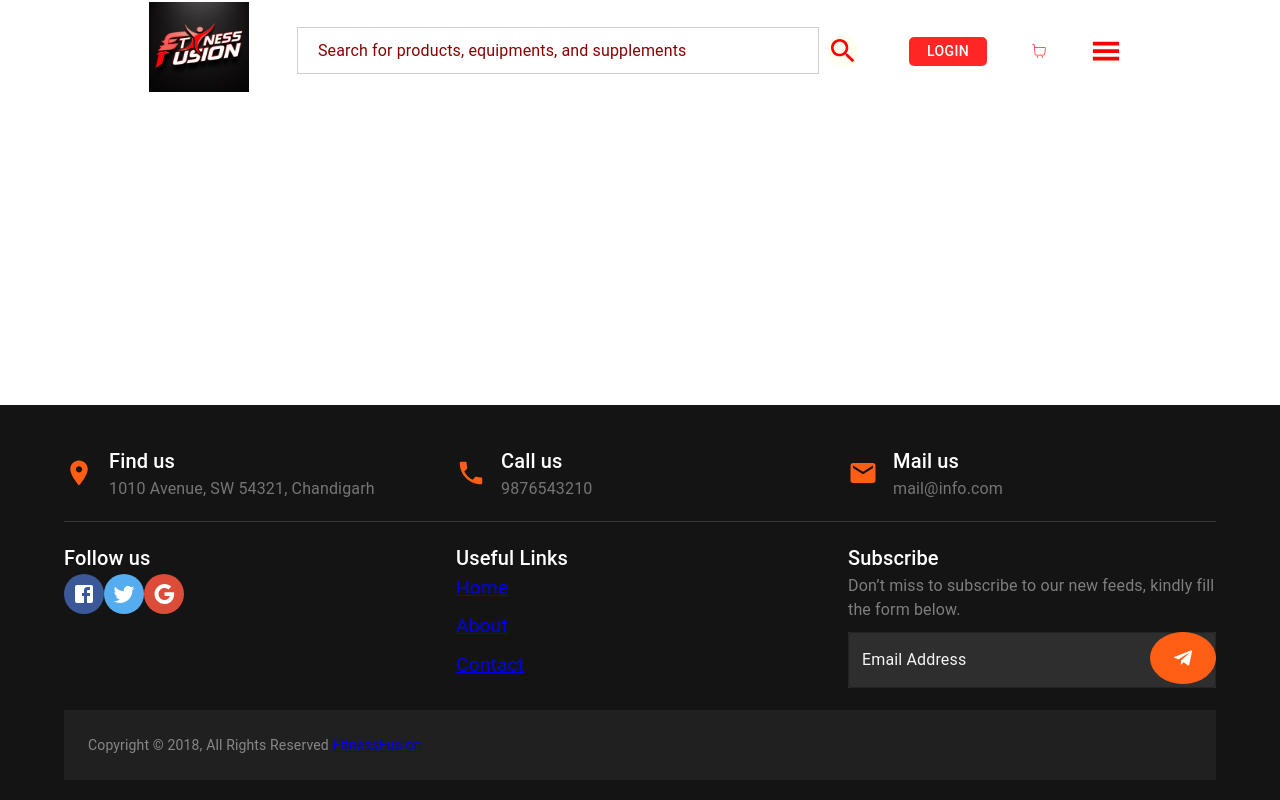
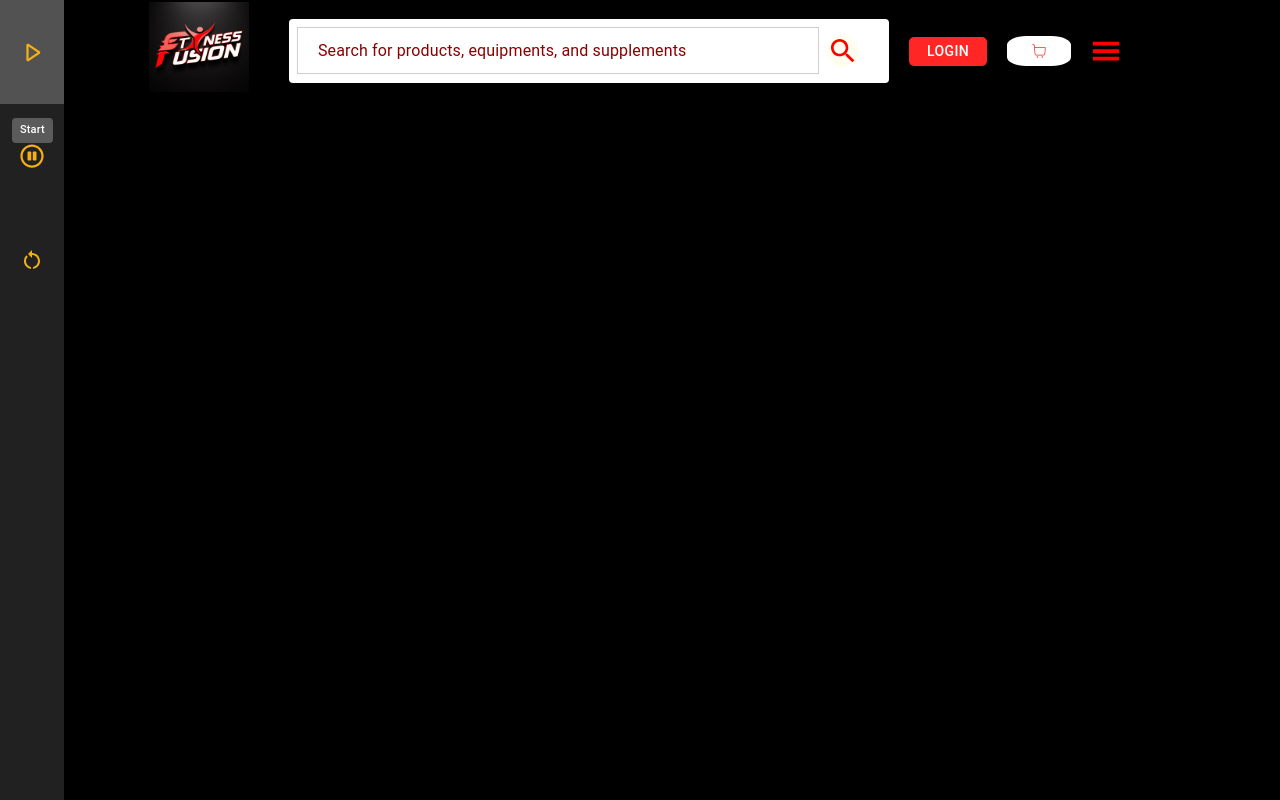
Before and after one commit to Kollishion/Fitness_App, a React (Create React App) app in the folder frontend/: page /advanced_workout in a window 1280 px wide. Shown: the top 800 px of the page. Built offline with nearby package versions, Linux system fonts and the light colour scheme.

Commit message:
backend update

```diff
--- a/frontend/src/App.js
+++ b/frontend/src/App.js
@@ -14,6 +14,9 @@ import "./App.css";
 import Workout from "./components/Workout";
 import Logout from "./pages/Logout";
 import Details from "./components/details/Details";
+import Beginner_Workout from "./pages/Beginner_Workout";
+import Intermediate_Workout from "./pages/Intermediate_Workout";
+import Advanced_Workout from "./pages/Advanced_Workout";
 
 const App = ({ isLoggedIn }) => {
   const location = useLocation();
@@ -57,6 +60,9 @@ const App = ({ isLoggedIn }) => {
           <Route path="/Workout" element={<Workout />} />
           <Route path="/logout" element={<Logout />} />
           <Route path="/details/:id" element={<Details />} />
+          <Route path="/beginner_workout" element={<Beginner_Workout />} />
+          <Route path="/intermediate_workout" element={<Intermediate_Workout />} />
+          <Route path="/advanced_workout" element={<Advanced_Workout />} />
         </Routes>
       </Box>
       {shouldShowFooter && <Footer />}
--- a/frontend/src/components/DifficultyBasedExercises.js
+++ b/frontend/src/components/DifficultyBasedExercises.js
@@ -5,7 +5,6 @@ import Card from "@mui/material/Card";
 import CardContent from "@mui/material/CardContent";
 import Typography from "@mui/material/Typography";
 import Button from "@mui/material/Button";
-import { Link } from "react-router-dom";
 
 const DifficultyBasedExercises = ({ difficultyLevel }) => {
   const [exercises, setExercises] = useState([]);
@@ -100,7 +99,6 @@ const DifficultyBasedExercises = ({ difficultyLevel }) => {
       {exercises.map((exercise) => (
         <StyledCard key={exercise.id}>
           <CardHeader style={{ backgroundImage: `url(${exercise.imageUrl})` }}>
-            {/* Optionally, add any icon or content here */}
           </CardHeader>
           <CardContentWrapper>
             <Title>{exercise.title}</Title>
--- a/frontend/src/components/Workout.js
+++ b/frontend/src/components/Workout.js
@@ -18,11 +18,11 @@ const Workout = () => {
                   <img src={Beginner2} alt="Beginner" />
                 </div>
                 <div className="icon">
-                  <a href="#" className="iconBox">
+                  <Link to="/beginner_workout" className="iconBox">
                     <span className="material-symbols-outlined">
                       <MdArrowOutward />
                     </span>
-                  </a>
+                  </Link>
                 </div>
               </div>
             </div>
@@ -46,11 +46,11 @@ const Workout = () => {
                   <img src={Intermediate2} alt="Advanced" />
                 </div>
                 <div className="icon">
-                  <a href="#" className="iconBox">
+                  <Link to="/intermediate_workout" className="iconBox">
                     <span className="material-symbols-outlined">
                       <MdArrowOutward />
                     </span>
-                  </a>
+                  </Link>
                 </div>
               </div>
             </div>
@@ -74,11 +74,11 @@ const Workout = () => {
                   <img src={Advanced2} alt="Advanced" />
                 </div>
                 <div className="icon">
-                  <a href="#" className="iconBox">
+                  <Link to="/advanced_workout" className="iconBox">
                     <span className="material-symbols-outlined">
                       <MdArrowOutward />
                     </span>
-                  </a>
+                  </Link>
                 </div>
               </div>
             </div>
--- /dev/null
+++ b/frontend/src/components/WorkoutLinks.js
@@ -0,0 +1,95 @@
+import { Box, Button, Tooltip, styled } from "@mui/material";
+import { VscDebugStart } from "react-icons/vsc";
+import { FaRegPauseCircle } from "react-icons/fa";
+import { MdRestartAlt } from "react-icons/md";
+
+const Sidebar = styled(Box)({
+  width: "5vw",
+  height: "100vh",
+  position: "fixed",
+  backgroundColor: "#212121",
+  display: "flex",
+  flexDirection: "column",
+  alignItems: "center",
+});
+
+const SidebarIcon = styled(Box)({
+  padding: "5vh 0",
+  cursor: "pointer",
+  width: "100%",
+  display: "flex",
+  justifyContent: "center",
+  alignItems: "center",
+  "&:hover": {
+    backgroundColor: "#525252",
+    transition: "0.5s",
+  },
+});
+
+const Main = styled(Box)({
+  marginLeft: "5vw",
+  width: "calc(100% - 5vw)", // Full width minus sidebar width
+  height: "100vh",
+  background: "black",
+});
+
+const TopSection = styled(Box)({
+  display: "flex",
+  justifyContent: "center",
+  alignItems: "center",
+  height: "100%",
+});
+
+const BottomSection = styled(Box)({
+  boxSizing: "border-box",
+  paddingTop: "5vw",
+});
+
+const WorkoutLinks = () => {
+  return (
+    <Box
+      sx={{
+        width: "100%",
+        minWidth: "100%",
+        maxWidth: "100%",
+        height: "100%",
+        minHeight: "100%",
+        maxHeight: "fit-content",
+        margin: 0,
+        fontFamily: "sans-serif",
+        scrollBehavior: "smooth",
+      }}
+    >
+      <Sidebar>
+        <Tooltip title="Start">
+          <SidebarIcon>
+            <VscDebugStart size={24} color="#f5ae16" />
+          </SidebarIcon>
+        </Tooltip>
+        <Tooltip title="Pause">
+          <SidebarIcon>
+            <FaRegPauseCircle size={24} color="#f5ae16" />
+          </SidebarIcon>
+        </Tooltip>
+        <Tooltip title="Restart">
+          <SidebarIcon>
+            <MdRestartAlt size={24} color="#f5ae16" />
+          </SidebarIcon>
+        </Tooltip>
+      </Sidebar>
+      <Main component="main">
+        <TopSection id="topSection">
+          <Box component="span">
+            <Box component="h1" sx={{ fontSize: "7rem", margin: 0 }}>
+              Beginner Workouts:
+            </Box>
+            <Box component="h3" sx={{ fontWeight: "lighter" }}></Box>
+          </Box>
+        </TopSection>
+        <BottomSection id="bottomSection" />
+      </Main>
+    </Box>
+  );
+};
+
+export default WorkoutLinks;
--- a/frontend/src/components/cart/CartStyle.css
+++ b/frontend/src/components/cart/CartStyle.css
@@ -1,23 +1,8 @@
-* {
-    box-sizing: border-box;
-  }
-
-  body {
-    font-family: Arial, sans-serif;
-  }
-
 .allCart {
   margin: 20px;
   padding: 40px;
   background-color: #f8f8f8;
   border-radius: 8px;
-  }
-
-  h1 {
-    color: #000;
-    text-align: center;
-    font-size: 2em;
-    margin-bottom: 20px;
 }
 
 .itemCounter {
@@ -27,7 +12,7 @@
   font-size: 1.2em;
 }
 
-  button {
+.btn_cart {
   padding: 2px;
   background-color: black;
   color: white;
@@ -38,7 +23,7 @@
   font-size: 1.1em;
 }
 
-  button:hover {
+.btn_cart:hover {
   background-color: red;
   color: white;
 }
--- a/frontend/src/components/details/second/CombinedStyles.css
+++ b/frontend/src/components/details/second/CombinedStyles.css
@@ -1,21 +1,3 @@
-/* CombinedStyles.css */
-
-* {
-    padding: 0;
-    box-sizing: border-box;
-    margin: 0;
-    font-family: -apple-system, BlinkMacSystemFont, 'Segoe UI', 'Roboto', 'Oxygen',
-      'Ubuntu', 'Cantarell', 'Fira Sans', 'Droid Sans', 'Helvetica Neue',
-      sans-serif;
-    -webkit-font-smoothing: antialiased;
-    -moz-osx-font-smoothing: grayscale;
-  }
-
-  code {
-    font-family: source-code-pro, Menlo, Monaco, Consolas, 'Courier New',
-      monospace;
-  }
-
 .app {
   max-width: 1200px;
   width: 100%;
--- /dev/null
+++ b/frontend/src/pages/Advanced_Workout.js
@@ -0,0 +1,12 @@
+import React from "react";
+import WorkoutLinks from "../components/WorkoutLinks";
+
+const Advanced_Workout = () => {
+  return (
+    <div>
+      <WorkoutLinks />
+    </div>
+  );
+};
+
+export default Advanced_Workout;
--- /dev/null
+++ b/frontend/src/pages/Beginner_Workout.js
@@ -0,0 +1,12 @@
+import React from "react";
+import Workout_links from "../components/WorkoutLinks";
+const Beginner_Workout = () => {
+  return (
+    <div>
+      <Workout_links />
+
+    </div>
+  );
+};
+
+export default Beginner_Workout;
--- /dev/null
+++ b/frontend/src/pages/Intermediate_Workout.js
@@ -0,0 +1,13 @@
+import React from "react";
+import WorkoutLinks from "../components/WorkoutLinks";
+
+
+const Intermediate_Workout = () => {
+  return (
+    <div>
+      <WorkoutLinks />
+    </div>
+  );
+};
+
+export default Intermediate_Workout;
--- a/frontend/src/stylesheets/workout.css
+++ b/frontend/src/stylesheets/workout.css
@@ -123,8 +123,8 @@
 
 .Workout_Container .container .card-inner .box .icon {
   position: absolute;
-  bottom: -0.375rem;
-  right: -0.375rem;
+  bottom: 20px;
+  right: 50px;
   width: 6rem;
   height: 6rem;
   background: var(--clr);
```
Also changed, not shown: frontend/src/components/cart/Cart.js (+46 -21 lines), frontend/src/components/details/Details.css (+0 -22 lines), 1 other file (tests, documents, lock files or other folders). Lines whose indentation alone changed are shown as unchanged.
